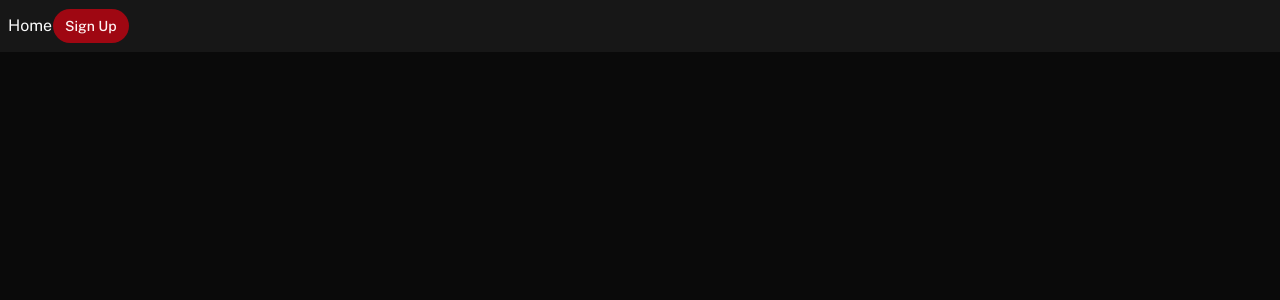
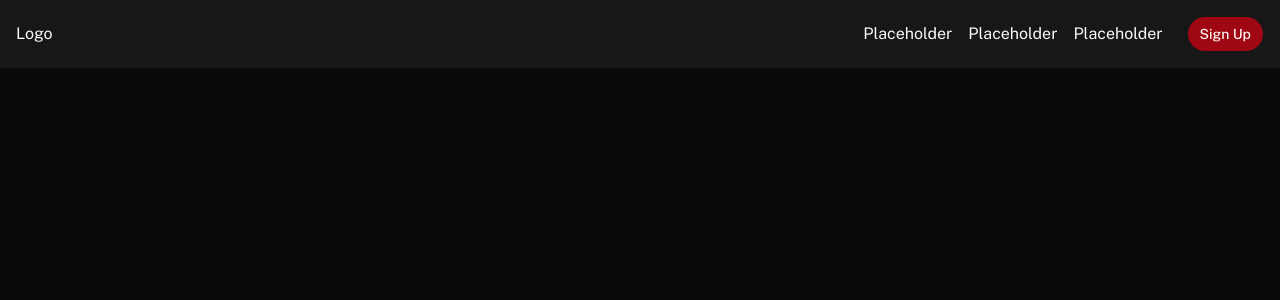
Before and after one commit to dliu04/nextdraft, a Next.js app: page / in a window 1280 px wide. Shown: the top 300 px of the page. Built offline with nearby package versions, Linux system fonts and the light colour scheme.

Commit message:
feat: improve navbar w/ placeholders

```diff
--- a/components/Navbar.tsx
+++ b/components/Navbar.tsx
@@ -3,12 +3,25 @@ import {Button} from "@/components/ui/button";
 
 export default function Navbar() {
     return (
-        <div className="p-2 bg-sidebar">
-            <nav>
+        <nav className="bg-sidebar fixed w-full">
+            <div className="flex flex-wrap items-center justify-between p-4">
                 {/* Should create a logo and put here */}
-                <Link href='/'>Home</Link>
-                <Button>Sign Up</Button>
-            </nav>
-        </div>
+                <Link href='/'>Logo</Link>
+                <div className="flex items-center gap-6">
+                    <ul className="flex items-center gap-4">
+                        <li>
+                            <Link href="#">Placeholder</Link>
+                        </li>
+                        <li>
+                            <Link href="#">Placeholder</Link>
+                        </li>
+                        <li>
+                            <Link href="#">Placeholder</Link>
+                        </li>
+                    </ul>
+                    <Button>Sign Up</Button>
+                </div>
+            </div>
+        </nav>
     )
 }
```
